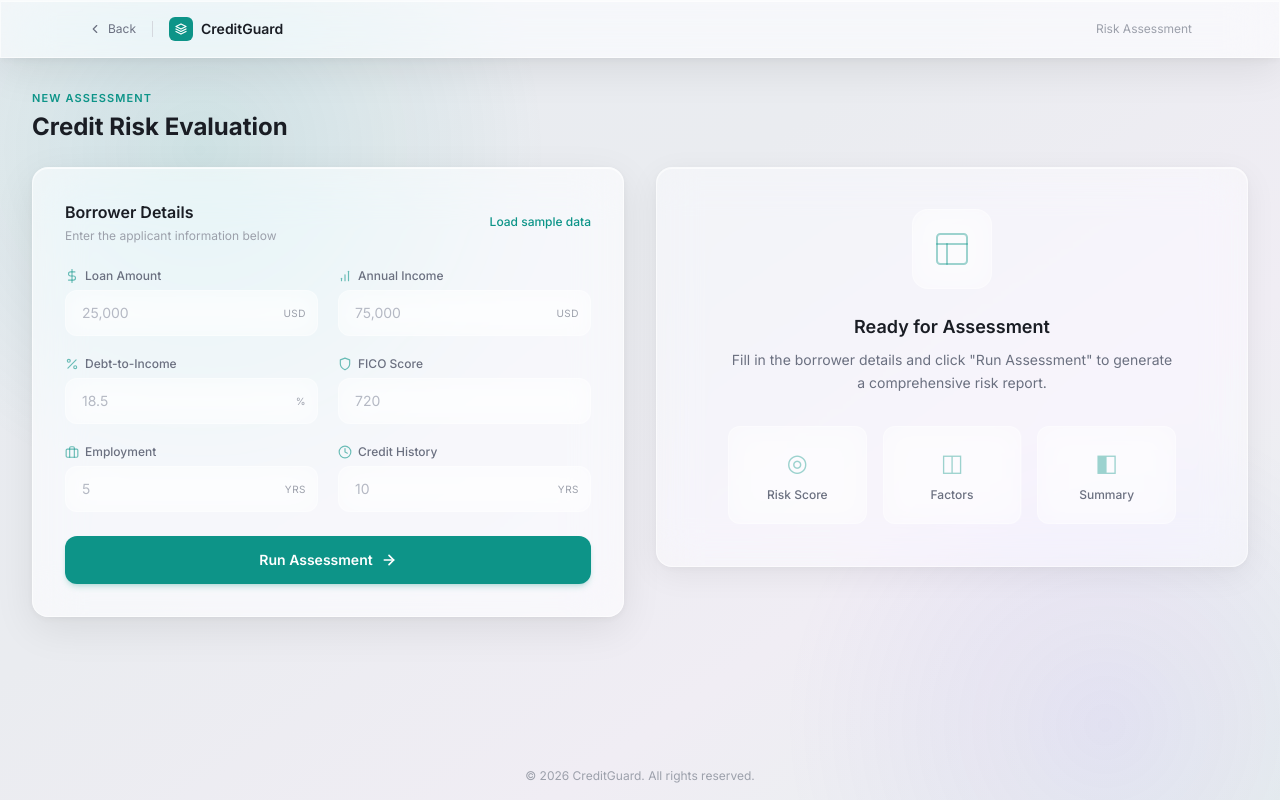
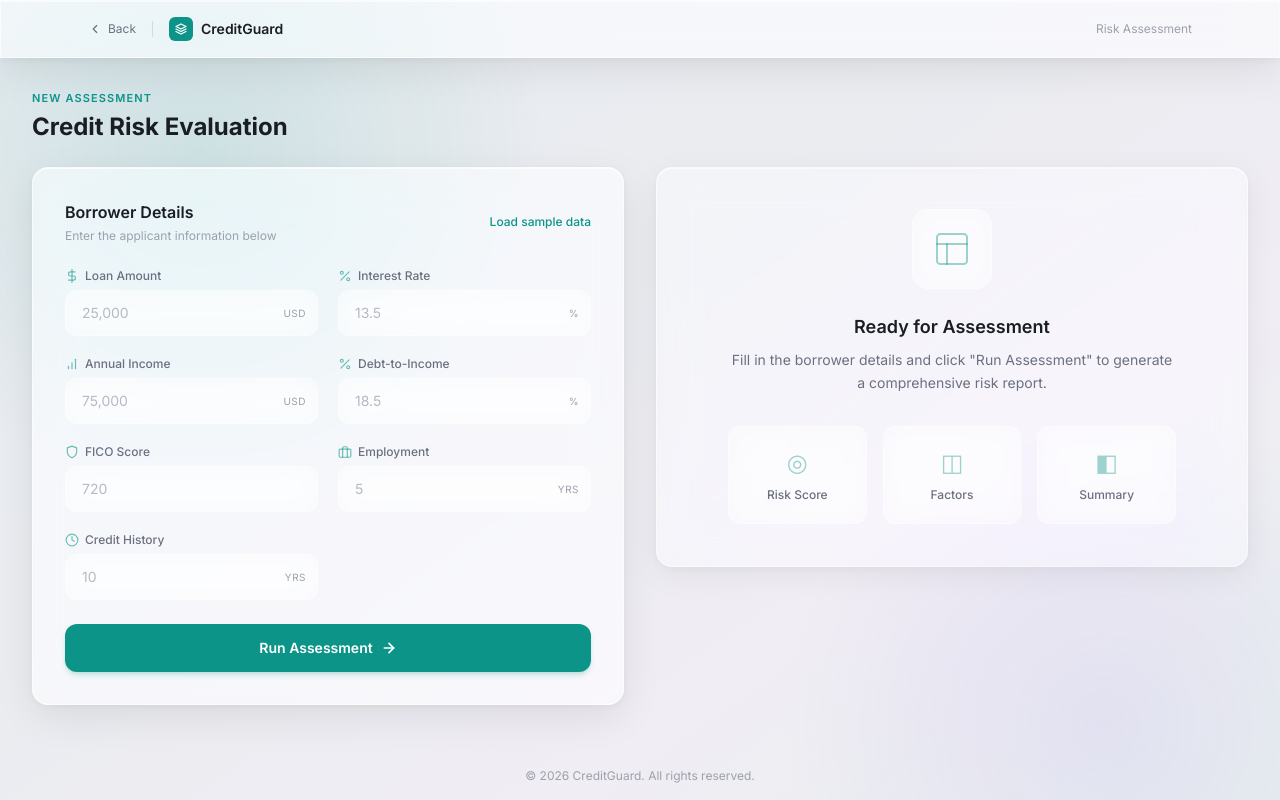
Before and after one commit to Latish14/XAI-Credit-Score-System, a React (Vite) app in the folder credit-risk-app/: page / in a window 1280 px wide. Both pictures are taken after a click on the button "Start Assessment". Built offline with nearby package versions, Linux system fonts and the light colour scheme.

Commit message:
Update InputForm.jsx

```diff
--- a/credit-risk-app/src/components/InputForm.jsx
+++ b/credit-risk-app/src/components/InputForm.jsx
@@ -17,6 +17,19 @@ const FIELDS = [
       </svg>
     ),
   },
+  {
+  key: 'intRate',
+  label: 'Interest Rate',
+  unit: '%',
+  placeholder: '13.5',
+  icon: (
+    <svg className="w-3.5 h-3.5" viewBox="0 0 24 24" fill="none" stroke="currentColor" strokeWidth="2" strokeLinecap="round" strokeLinejoin="round">
+      <line x1="19" y1="5" x2="5" y2="19" />
+      <circle cx="6.5" cy="6.5" r="2.5" />
+      <circle cx="17.5" cy="17.5" r="2.5" />
+    </svg>
+  ),
+},
   {
     key: 'annualIncome',
     label: 'Annual Income',
@@ -81,12 +94,13 @@ const SAMPLE_DATA = {
   ficoScore: '720',
   empLength: '6',
   creditHistory: '12',
+  intRate: '13.5',
 }
 
 export default function InputForm({ onSubmit, isLoading }) {
   const [form, setForm] = useState({
     loanAmount: '', annualIncome: '', dti: '',
-    ficoScore: '', empLength: '', creditHistory: '',
+    ficoScore: '', empLength: '', creditHistory: '',intRate: '',
   })
   const [error, setError] = useState('')
 
```
